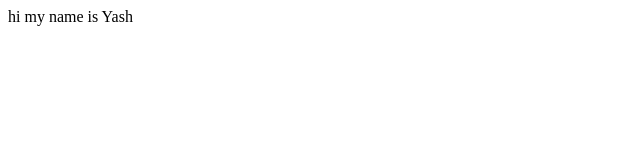
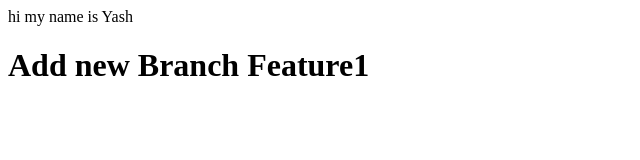
Before and after one commit to Yash-panchall/LocalRepo-s, a plain HTML site: page index.html in a window 1280 px wide. Shown: the whole page, without its empty margins (0-640 px from the left). Drawn offline with Linux system fonts and the light colour scheme.

Commit message:
Add new Branch

```diff
--- a/index.html
+++ b/index.html
@@ -1,3 +1,7 @@
 <p>
     hi my name is Yash
 </p>
+
+<h1>
+    Add new Branch Feature1
+</h1>
```
